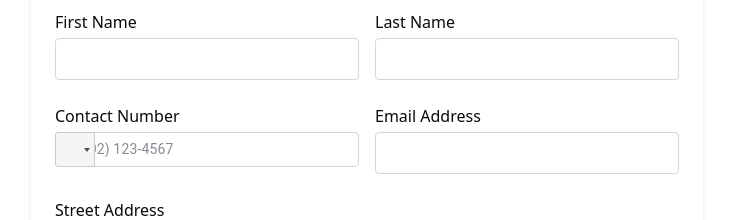
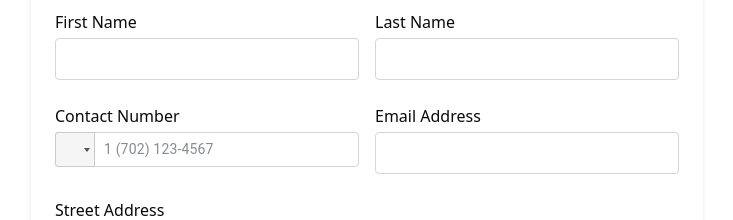
Before and after one commit to ChandanKumarWeb/LocoMotor-Care, a Next.js app: page /services in a window 1280 px wide. Shown: the part 1260-1480 px from the top of the page, without its empty margins (273-1006 px from the left). Built offline with nearby package versions, Linux system fonts and the light colour scheme.

Commit message:
bug in displaying numbers

```diff
--- a/src/app/Components/AppointmentForm.tsx
+++ b/src/app/Components/AppointmentForm.tsx
@@ -72,9 +72,15 @@ export default function AppointmentForm() {
   country={'auto'}
   value={phone}
   onChange={setPhone}
-            inputClass="w-full !p-2 !border !border-gray-300 dark:!border-neutral-700 !rounded !bg-white dark:!bg-neutral-800 !text-gray-900 dark:!text-gray-100"
+  inputClass="!w-full !border !border-gray-300 dark:!border-neutral-700 !rounded !bg-white dark:!bg-neutral-800 !text-gray-900 dark:!text-gray-100"
   containerClass="w-full"
-            inputStyle={{ width: '100%' }}
+  inputStyle={{
+    width: '100%',
+    paddingLeft: 48, // or 50, adjust as needed
+    paddingRight: 12,
+    backgroundColor: 'inherit',
+    color: 'inherit',
+  }}
   enableSearch
 />
         </div>
```
Lines whose indentation alone changed are shown as unchanged.
